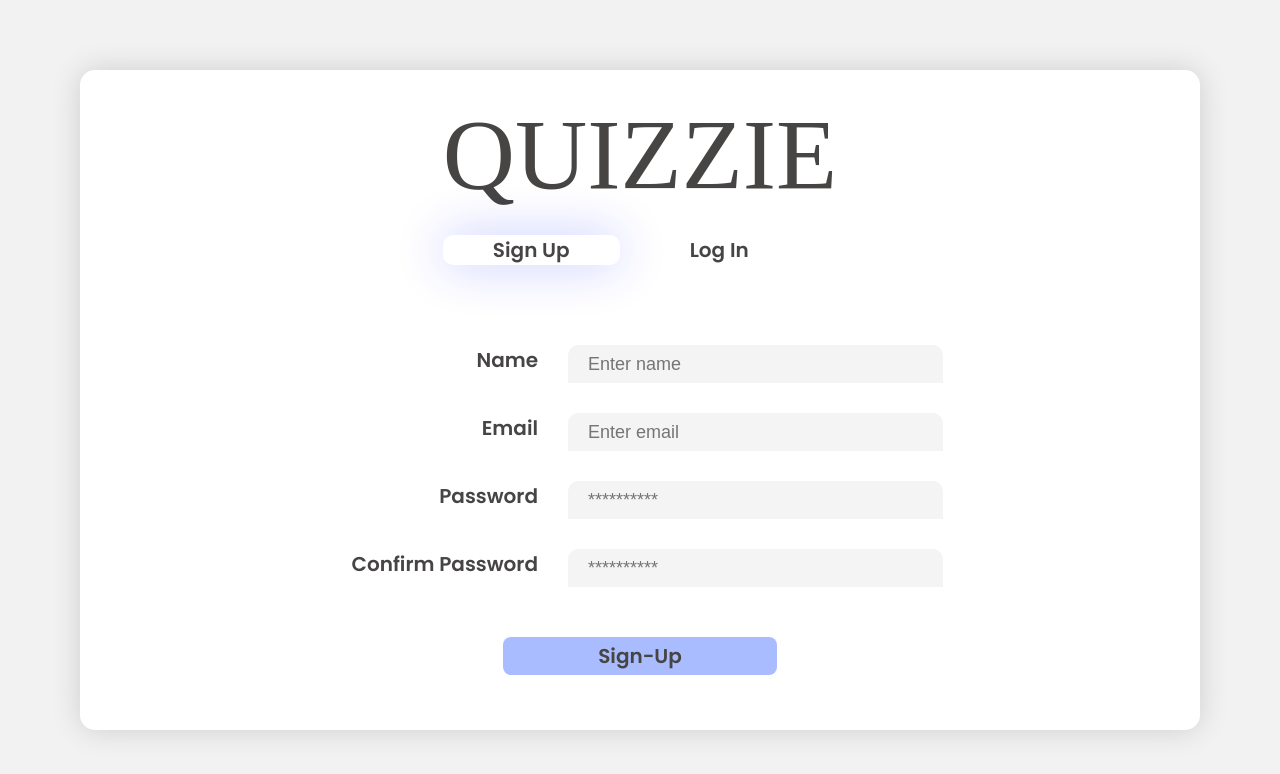
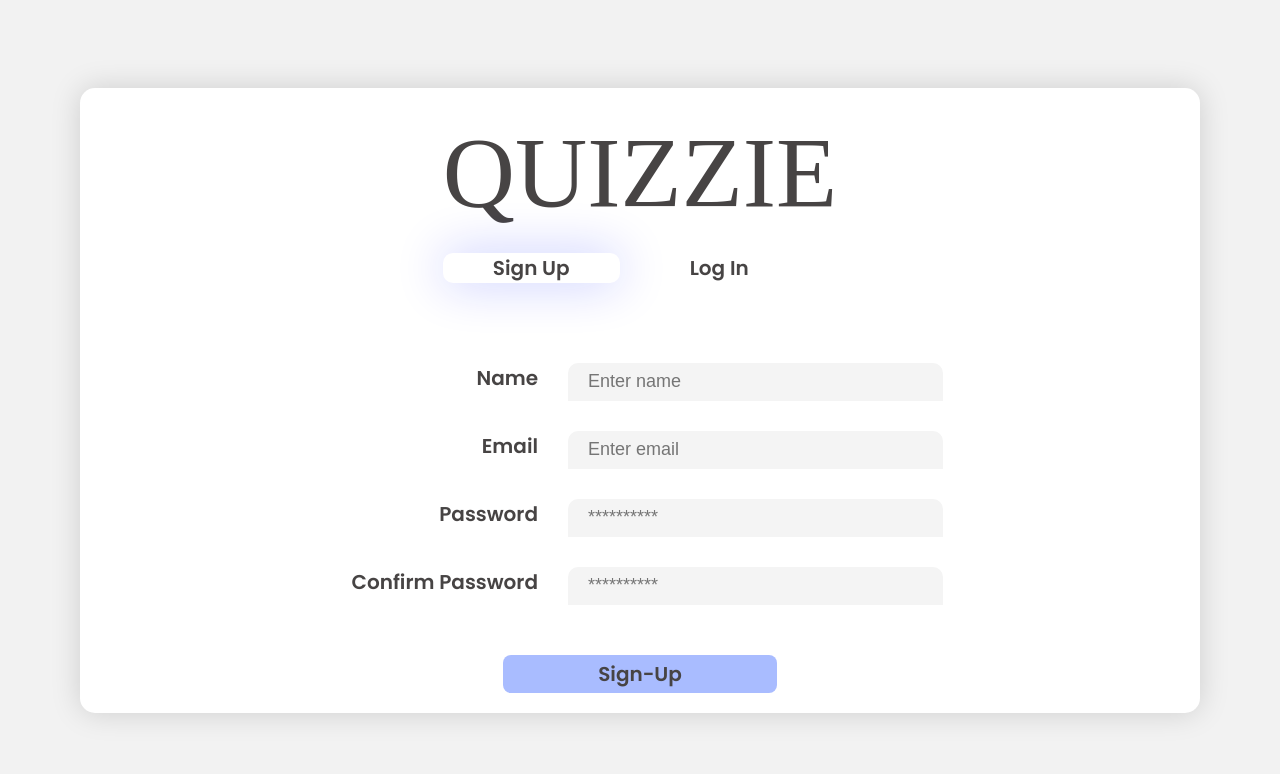
Before and after one commit to vasa-r/Build-a-quiz, a React (Vite) app in the folder frontend/: page / in a window 1280 px wide. Shown: the top 774 px of the page. Built offline with nearby package versions, Linux system fonts and the light colour scheme; no server answers; a web font is replaced by a local one.

Commit message:
cred area height specified

```diff
--- a/frontend/src/pages/AuthPage/AuthPage.module.css
+++ b/frontend/src/pages/AuthPage/AuthPage.module.css
@@ -9,7 +9,7 @@
 
 .credArea {
   background-color: #ffffff;
-  height: 100%;
+  height: 625px;
   width: 100%;
   border-radius: 15px;
   box-shadow: 0px 0px 30px 0px #00000026;
```
